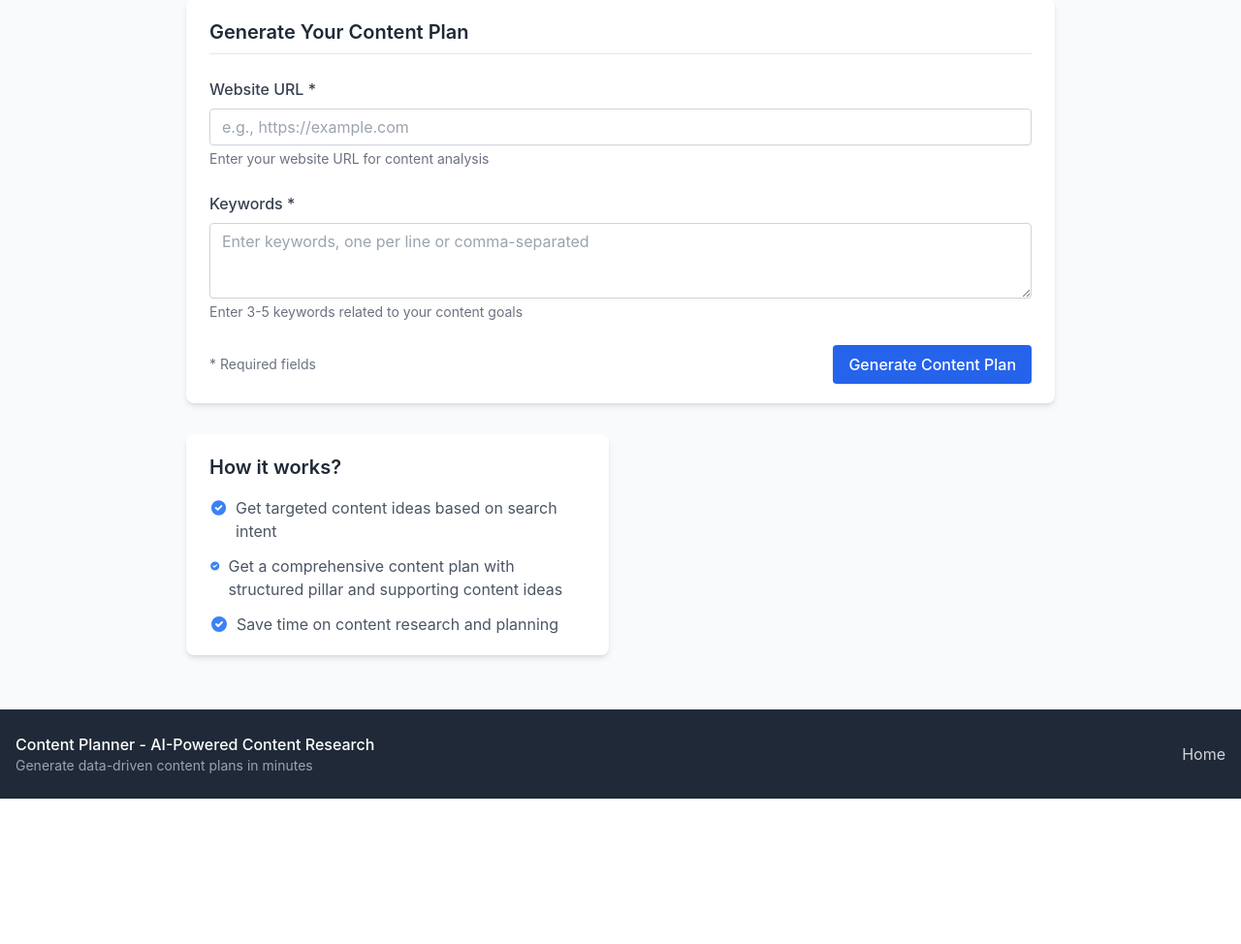
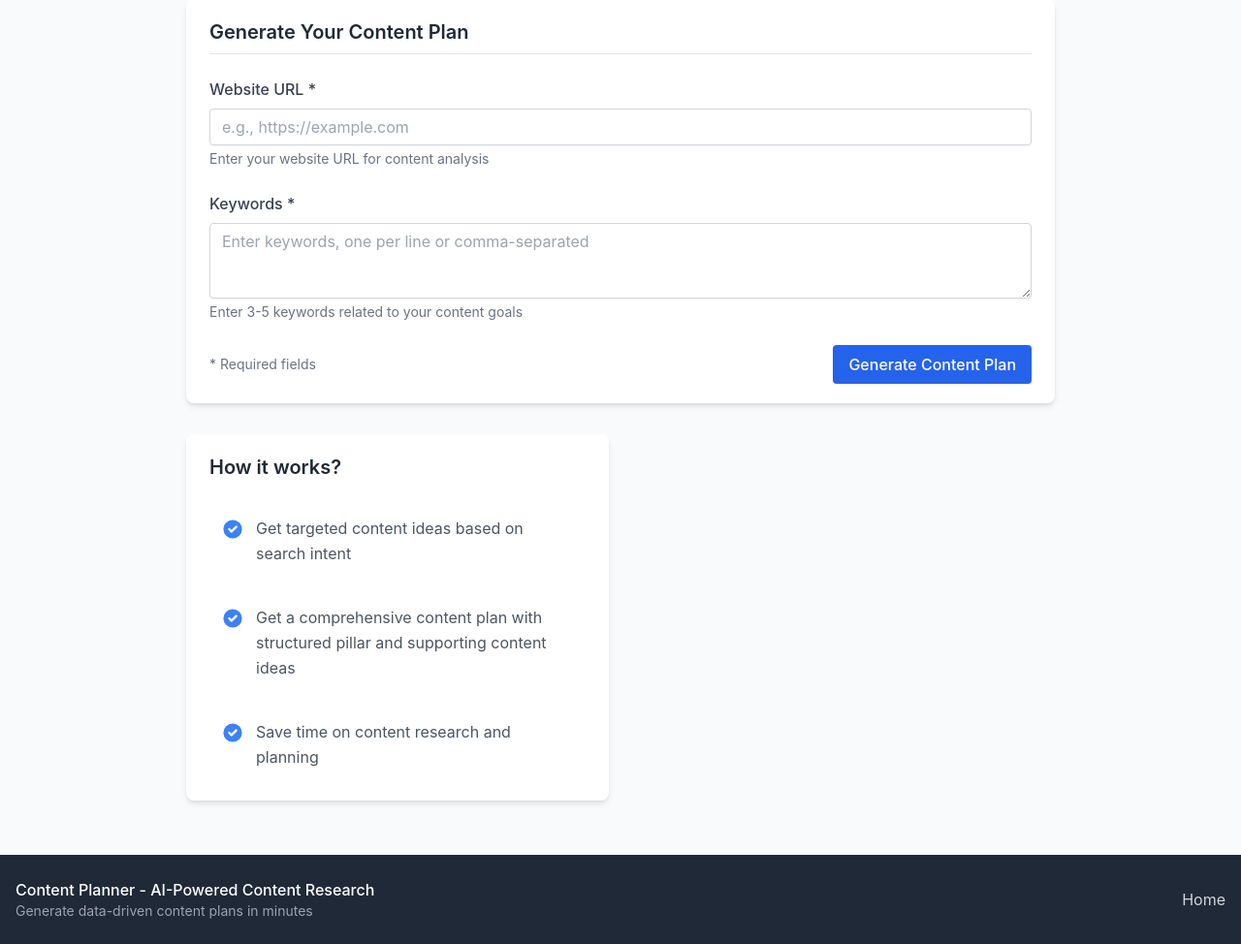
Before and after one commit to hjayne-creator/ContentApps, a Flask app: page /apps/content-plan/ in a window 1280 px wide. Shown: the part 221-1195 px from the top of the page at 97% size. Before the commit the page ends 1045 px from the top, so only its background shows below. Run offline with Flask 3, Linux system fonts and the light colour scheme; some libraries are stand-ins or nearby versions.

Commit message:
content_plan_index

```diff
--- a/apps/content_plan/templates/base.html
+++ b/apps/content_plan/templates/base.html
@@ -208,7 +208,7 @@
                     <p class="text-sm text-gray-400">Generate data-driven content plans in minutes</p>
                 </div>
                 <div class="flex space-x-4">
-                    <a href="{{ url_for('content_plan.index') }}" class="text-gray-300 hover:text-white transition duration-150">
+                    <a href="https://contentapps.onrender.com" class="text-gray-300 hover:text-white transition duration-150">
                         Home
                     </a>
                 </div>
--- a/apps/content_plan/templates/content_plan_index.html
+++ b/apps/content_plan/templates/content_plan_index.html
@@ -61,27 +61,26 @@
 
         <div class="mt-8 grid grid-cols-1 md:grid-cols-2 gap-6">
             <div class="card">
-                <h3 class="text-xl font-semibold text-secondary-800 mb-4">How it works?</h3>
-                <ul class="space-y-3 text-secondary-600">
-                    <li class="flex items-start">
-                        <svg class="h-5 w-5 text-primary-500 mr-2 mt-0.5" fill="currentColor" viewBox="0 0 20 20">
+                <h3 class="text-xl font-semibold text-secondary-800 mb-6">How it works?</h3>
+                <ul class="space-y-4 text-secondary-600">
+                    <li class="flex items-start p-3 rounded-lg hover:bg-secondary-50 transition-colors duration-200">
+                        <svg class="h-6 w-6 text-primary-500 mr-3 mt-0.5 flex-shrink-0" fill="currentColor" viewBox="0 0 20 20">
                             <path fill-rule="evenodd" d="M10 18a8 8 0 100-16 8 8 0 000 16zm3.707-9.293a1 1 0 00-1.414-1.414L9 10.586 7.707 9.293a1 1 0 00-1.414 1.414l2 2a1 1 0 001.414 0l4-4z" clip-rule="evenodd"/>
                         </svg>
-                        <span>Get targeted content ideas based on search intent</span>
+                        <span class="text-base leading-relaxed">Get targeted content ideas based on search intent</span>
                     </li>
-                    <li class="flex items-start">
-                        <svg class="h-5 w-5 text-primary-500 mr-2 mt-0.5" fill="currentColor" viewBox="0 0 20 20">
+                    <li class="flex items-start p-3 rounded-lg hover:bg-secondary-50 transition-colors duration-200">
+                        <svg class="h-6 w-6 text-primary-500 mr-3 mt-0.5 flex-shrink-0" fill="currentColor" viewBox="0 0 20 20">
                             <path fill-rule="evenodd" d="M10 18a8 8 0 100-16 8 8 0 000 16zm3.707-9.293a1 1 0 00-1.414-1.414L9 10.586 7.707 9.293a1 1 0 00-1.414 1.414l2 2a1 1 0 001.414 0l4-4z" clip-rule="evenodd"/>
                         </svg>
-                        <span>Get a comprehensive content plan with structured pillar and supporting content ideas</span>
+                        <span class="text-base leading-relaxed">Get a comprehensive content plan with structured pillar and supporting content ideas</span>
                     </li>
-                    <li class="flex items-start">
-                        <svg class="h-5 w-5 text-primary-500 mr-2 mt-0.5" fill="currentColor" viewBox="0 0 20 20">
+                    <li class="flex items-start p-3 rounded-lg hover:bg-secondary-50 transition-colors duration-200">
+                        <svg class="h-6 w-6 text-primary-500 mr-3 mt-0.5 flex-shrink-0" fill="currentColor" viewBox="0 0 20 20">
                             <path fill-rule="evenodd" d="M10 18a8 8 0 100-16 8 8 0 000 16zm3.707-9.293a1 1 0 00-1.414-1.414L9 10.586 7.707 9.293a1 1 0 00-1.414 1.414l2 2a1 1 0 001.414 0l4-4z" clip-rule="evenodd"/>
                         </svg>
-                        <span>Save time on content research and planning</span>
+                        <span class="text-base leading-relaxed">Save time on content research and planning</span>
                     </li>
-
                 </ul>
             </div>
 
```
